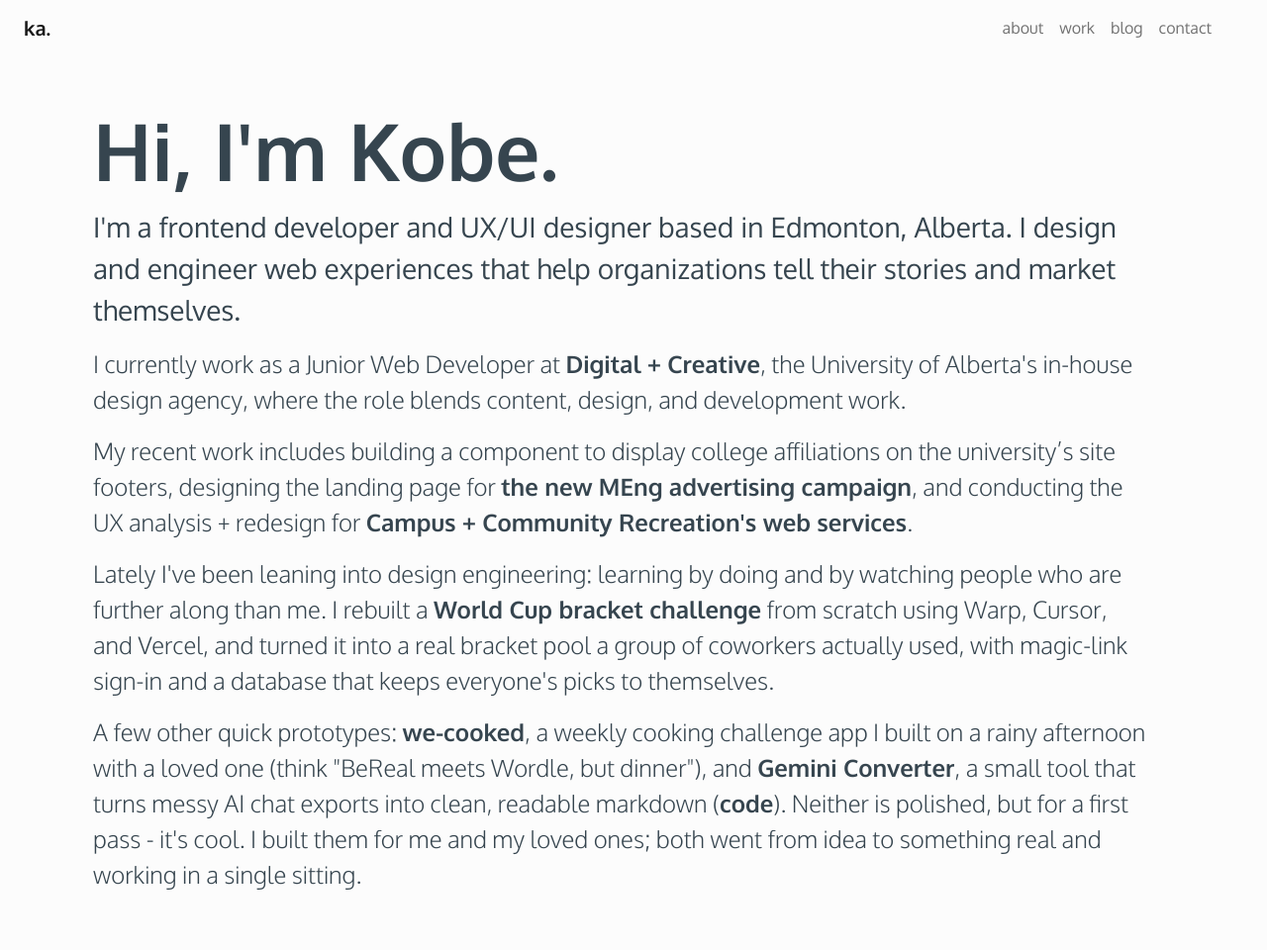
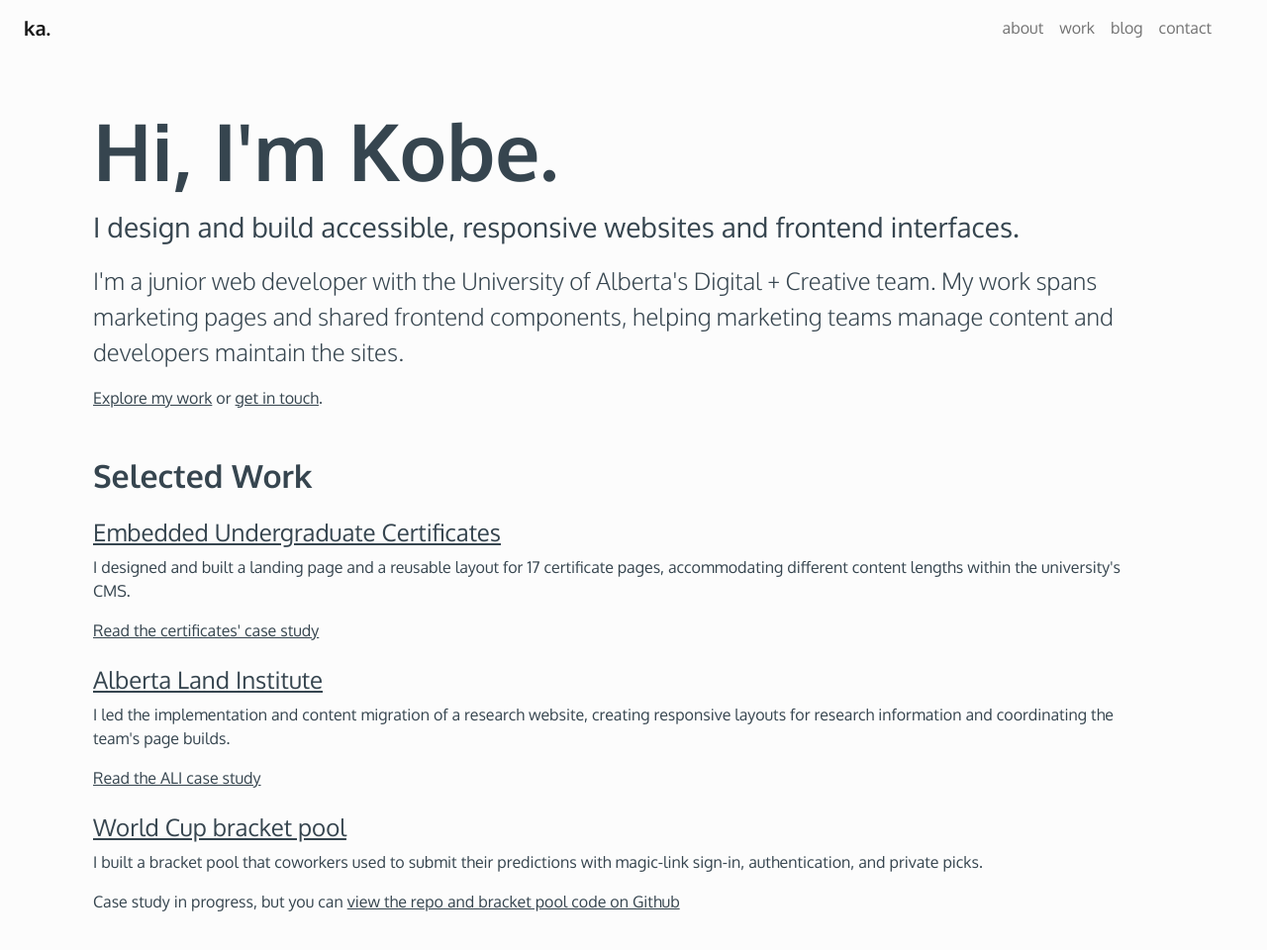
Before and after one commit to kobexamoh/kobexamoh.github.io, a plain HTML site: page index.html in a window 1280 px wide. Shown: the whole page at 99% size. Drawn offline with nearby package versions, Linux system fonts and the light colour scheme.

Commit message:
feat: shorten homepage intro and feature selected work
Co-Authored-By: Warp <agent@warp.dev>

```diff
--- a/index.html
+++ b/index.html
@@ -56,41 +56,33 @@
 		<div class="row mb-3">
 			<div class="col">
 				<h1 class="fw-bolder display-1">Hi, I'm Kobe.</h1>
-				<p class="fs-3" data-aos="fade-up" data-aos-delay="200" data-aos-duration="1000">
-					I'm a frontend developer and UX/UI designer based in Edmonton, Alberta. I design and engineer web
-					experiences that help organizations tell their stories and market themselves.
+				<p class="fs-3">I design and build accessible, responsive websites and frontend interfaces.</p>
+				<p class="lead fs-4">
+					I'm a junior web developer with the University of Alberta's Digital + Creative team. My work spans marketing pages and shared frontend components, helping marketing teams manage content and developers maintain the sites.
 				</p>
-				<p class="lead fs-4" data-aos="fade-up" data-aos-delay="400" data-aos-duration="1000">I currently work
-					as a Junior Web Developer at <a class="stylized-link"
-						href="https://www.ualberta.ca/en/toolkit/digital-and-creative/index.html"
-						target="_blank">Digital + Creative</a>, the University of Alberta's in-house design agency, where the
-					role blends content, design, and development work.
-				</p>
-				<p class="lead fs-4" data-aos="fade-up" data-aos-delay="600" data-aos-duration="1000">My recent work
-					includes building a component to display college affiliations on the university’s site footers,
-					designing the landing page for <a class="stylized-link"
-						href="https://www.ualberta.ca/en/graduate-programs/online-masters-of-engineering-in-construction-engineering-and-management.html"
-						target="_blank">the new MEng advertising campaign</a>, and conducting the UX analysis + redesign
-					for <a class="stylized-link"
-						href="https://www.ualberta.ca/en/campus-community-recreation/index.html" target="_blank">Campus
-						+ Community Recreation's web services</a>.
-				</p>
-				<p class="lead fs-4" data-aos="fade-up" data-aos-delay="800" data-aos-duration="1000">Lately I've been
-					leaning into design engineering: learning by doing and by watching people who are further along
-					than me. I rebuilt a <a class="stylized-link" href="https://github.com/kobexamoh/wc-bracket-safe"
-						target="_blank">World Cup bracket challenge</a> from scratch using Warp, Cursor, and Vercel, and
-					turned it into a real bracket pool a group of coworkers actually used, with magic-link sign-in and
-					a database that keeps everyone's picks to themselves.
-				</p>
-				<p class="lead fs-4" data-aos="fade-up" data-aos-delay="1000" data-aos-duration="1000">A few other quick
-					prototypes: <a class="stylized-link" href="https://we-cooked-lyart.vercel.app"
-						target="_blank">we-cooked</a>, a weekly cooking challenge app I built on a rainy afternoon with a loved one (think "BeReal meets Wordle,
-					but dinner"), and <a class="stylized-link" href="https://gemini-converter-sigma.vercel.app"
-						target="_blank">Gemini Converter</a>, a small tool that turns messy AI chat exports into clean,
-					readable markdown (<a class="stylized-link" href="https://github.com/kobexamoh/gemini-converter"
-						target="_blank">code</a>). Neither is polished, but for a first pass - it's cool. I built them for me and my loved ones; both went from idea to something real and
-					working in a single sitting.
-				</p>
+				<p><a href="/work">Explore my work</a> or <a href="/contact">get in touch</a>.</p>
+				<section class="mt-5" aria-labelledby="selected-work">
+					<h2 id="selected-work" class="fw-bold mb-4">Selected Work</h2>
+
+					<article class="mb-4">
+						<h3 class="fs-4"><a href="/work/embedded-undergraduate-certificates">Embedded Undergraduate Certificates</a></h3>
+						<p>I designed and built a landing page and a reusable layout for 17 certificate pages, accommodating different content lengths within the university's CMS.</p>
+						<p><a href="/work/embedded-undergraduate-certificates">Read the certificates' case study</a></p>
+					</article>
+
+					<article class="mb-4">
+						<h3 class="fs-4"><a href="/work/alberta-land-institute">Alberta Land Institute</a></h3>
+						<p>I led the implementation and content migration of a research website, creating responsive layouts for research information and coordinating the team's page builds.</p>
+						<p><a href="/work/alberta-land-institute">Read the ALI case study</a></p>
+					</article>
+
+					<article class="mb-4">
+						<h3 class="fs-4"><a href="https://github.com/kobexamoh/wc-bracket-safe">World Cup bracket pool</a></h3>
+						<p>I built a bracket pool that coworkers used to submit their predictions with magic-link sign-in, authentication, and private picks.</p>
+						<p>Case study in progress, but you can <a href="https://github.com/kobexamoh/wc-bracket-safe">view the repo and bracket pool code on Github</a></p>
+					</article>
+
+				</section>
 			</div>
 		</div>
 	</div>
```
Also changed, not shown: 1 other file.
